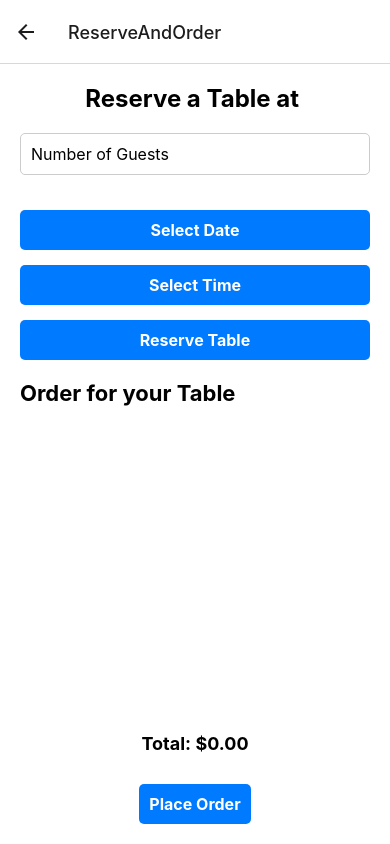
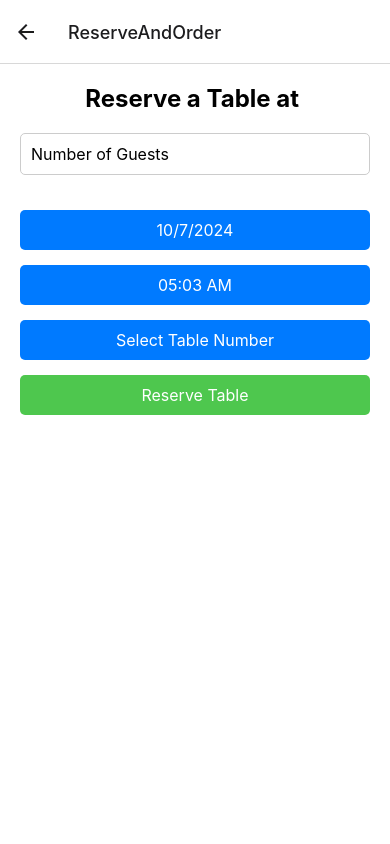
Before and after one commit to muraddevs/RestaurantReservation, a React Native app: screen /ReserveAndOrder in a window 390 px wide. Built offline with nearby package versions, Linux system fonts and the light colour scheme.

Commit message:
fixed issues added new features

```diff
--- a/components/ReserveAndOrder.jsx
+++ b/components/ReserveAndOrder.jsx
@@ -1,5 +1,5 @@
-import React, { useState, useEffect } from 'react';
-import { View, Text, TextInput, TouchableOpacity, StyleSheet, Alert, ScrollView } from 'react-native';
+import React, { useState } from 'react';
+import { View, Text, TextInput, TouchableOpacity, StyleSheet, Alert, ScrollView, Modal, FlatList } from 'react-native';
 import DateTimePicker from '@react-native-community/datetimepicker';
 
 export default function ReserveAndOrder({ route, navigation }) {
@@ -11,6 +11,10 @@ export default function ReserveAndOrder({ route, navigation }) {
     const [showTimePicker, setShowTimePicker] = useState(false);
     const [items, setItems] = useState([]);
     const [selectedItems, setSelectedItems] = useState({});
+    const [tableNumber, setTableNumber] = useState(null);
+    const [reserved, setReserved] = useState(false);
+    const [availableTables] = useState([...Array(20).keys()].map((i) => i + 1)); // Array of table numbers
+    const [isModalVisible, setModalVisible] = useState(false);
 
     const handleGuestsChange = (text) => {
         setGuests(text);
@@ -21,21 +25,24 @@ export default function ReserveAndOrder({ route, navigation }) {
             Alert.alert("Invalid Input", "Please enter a valid number of guests.");
             return;
         }
+        if (!tableNumber) {
+            Alert.alert("Invalid Input", "Please select a table number.");
+            return;
+        }
 
         Alert.alert(
             "Reservation Confirmed",
-            `Table for ${guests} at ${restaurantName} on ${date.toLocaleDateString()} at ${time.toLocaleTimeString()}.`
+            `Table ${tableNumber} for ${guests} guests at ${restaurantName} on ${date.toLocaleDateString()} at ${time.toLocaleTimeString([], { hour: '2-digit', minute: '2-digit' })}.`
         );
 
-        // Reset the reservation fields and prepare for ordering
         setGuests('');
         setShowDatePicker(false);
         setShowTimePicker(false);
-        fetchMenu(); // Fetch menu after reservation
+        setReserved(true);
+        fetchMenu();
     };
 
     const fetchMenu = () => {
-        // Dummy menu items for the selected restaurant
         const dummyMenu = [
             { id: 1, name: 'Burger', price: 8.99 },
             { id: 2, name: 'Pizza', price: 12.99 },
@@ -43,51 +50,61 @@ export default function ReserveAndOrder({ route, navigation }) {
             { id: 4, name: 'Salad', price: 6.99 },
             { id: 5, name: 'Fries', price: 3.99 },
         ];
-        setItems(dummyMenu); // Set the menu items
+        setItems(dummyMenu);
+    };
+
+    const handleIncreaseQuantity = (item) => {
+        setSelectedItems((prev) => ({
+            ...prev,
+            [item.id]: {
+                ...prev[item.id],
+                quantity: (prev[item.id]?.quantity || 0) + 1,
+            },
+        }));
+    };
+
+    const handleDecreaseQuantity = (item) => {
+        setSelectedItems((prev) => {
+            const newQuantity = (prev[item.id]?.quantity || 1) - 1;
+            return {
+                ...prev,
+                [item.id]: {
+                    ...prev[item.id],
+                    quantity: newQuantity > 0 ? newQuantity : 0,
+                },
+            };
+        });
+    };
+
+    const calculateTotal = () => {
+        return items.reduce((total, item) => {
+            const quantity = selectedItems[item.id]?.quantity || 0;
+            return total + item.price * quantity;
+        }, 0).toFixed(2);
+    };
+
+    const handlePlaceOrder = () => {
+        Alert.alert("Order Placed", `Your order for table ${tableNumber} has been placed.`, [
+            {
+                text: "OK",
+                onPress: () => {
+                    setSelectedItems({});
+                    navigation.navigate('Home'); // Replace 'Home' with the actual name of your home screen
+                },
+            },
+        ]);
     };
 
 
-    const handleIncreaseQuantity = (item) => {
-        setSelectedItems((prevItems) => {
-            const newItems = { ...prevItems };
-            if (newItems[item.id]) {
-                newItems[item.id].quantity += 1; // Increment quantity
-            } else {
-                newItems[item.id] = { ...item, quantity: 1 }; // Initialize quantity if item doesn't exist
-            }
-            return newItems;
-        });
-    };
-
-    const handleDecreaseQuantity = (item) => {
-        setSelectedItems((prevItems) => {
-            const newItems = { ...prevItems };
-            if (newItems[item.id] && newItems[item.id].quantity > 1) {
-                newItems[item.id].quantity -= 1; // Decrement quantity if greater than 1
-            } else {
-                delete newItems[item.id]; // Remove item if quantity is 1
-            }
-            return newItems;
-        });
-    };
-
-
-    const calculateTotal = () => {
-        return Object.values(selectedItems).reduce((total, item) => total + item.price * item.quantity, 0).toFixed(2);
-    };
-
-    const handlePlaceOrder = () => {
-        if (Object.keys(selectedItems).length === 0) {
-            Alert.alert("No Items Selected", "Please select items to order.");
-            return;
-        }
-        Alert.alert('Order Confirmed', `Your order has been placed at ${restaurantName}! Total: $${calculateTotal()}`, [
-            { text: 'OK', onPress: () => navigation.navigate('Home') },
-        ]);
+    const handleCancelOrder = () => {
+        setSelectedItems({});
+        Alert.alert("Order Canceled", "Your order has been canceled.");
     };
 
     return (
         <View style={styles.container}>
+            {!reserved ? (
+                <>
                     <Text style={styles.title}>Reserve a Table at {restaurantName}</Text>
                     <TextInput
                         style={styles.input}
@@ -98,7 +115,9 @@ export default function ReserveAndOrder({ route, navigation }) {
                     />
 
                     <TouchableOpacity style={styles.buttonStyle} onPress={() => setShowDatePicker(true)}>
-                <Text style={styles.buttonText}>Select Date</Text>
+                        <Text style={styles.buttonText}>
+                            {date ? date.toLocaleDateString() : 'Select Date'}
+                        </Text>
                     </TouchableOpacity>
 
                     {showDatePicker && (
@@ -116,7 +135,9 @@ export default function ReserveAndOrder({ route, navigation }) {
                     )}
 
                     <TouchableOpacity style={styles.buttonStyle} onPress={() => setShowTimePicker(true)}>
-                <Text style={styles.buttonText}>Select Time</Text>
+                        <Text style={styles.buttonText}>
+                            {time ? time.toLocaleTimeString([], { hour: '2-digit', minute: '2-digit' }) : 'Select Time'}
+                        </Text>
                     </TouchableOpacity>
 
                     {showTimePicker && (
@@ -133,11 +154,44 @@ export default function ReserveAndOrder({ route, navigation }) {
                         />
                     )}
 
-            <TouchableOpacity style={styles.buttonStyle} onPress={handleSubmit}>
+                    <TouchableOpacity style={styles.buttonStyle} onPress={() => setModalVisible(true)}>
+                        <Text style={styles.buttonText}>{tableNumber ? `Table ${tableNumber}` : 'Select Table Number'}</Text>
+                    </TouchableOpacity>
+
+                    {/* Modal for selecting table */}
+                    <Modal visible={isModalVisible} animationType="slide" transparent={true}>
+                        <View style={styles.modalContainer}>
+                            <View style={styles.modalContent}>
+                                <Text style={styles.modalTitle}>Select a Table Number</Text>
+                                <FlatList
+                                    data={availableTables}
+                                    keyExtractor={(item) => item.toString()}
+                                    renderItem={({ item }) => (
+                                        <TouchableOpacity
+                                            style={styles.modalItem}
+                                            onPress={() => {
+                                                setTableNumber(item);
+                                                setModalVisible(false);
+                                            }}
+                                        >
+                                            <Text style={styles.modalItemText}>Table {item}</Text>
+                                        </TouchableOpacity>
+                                    )}
+                                />
+                                <TouchableOpacity style={styles.cancelButton} onPress={() => setModalVisible(false)}>
+                                    <Text style={styles.buttonText}>Cancel</Text>
+                                </TouchableOpacity>
+                            </View>
+                        </View>
+                    </Modal>
+
+                    <TouchableOpacity style={styles.reserveButton} onPress={handleSubmit}>
                         <Text style={styles.buttonText}>Reserve Table</Text>
                     </TouchableOpacity>
-
-            <Text style={styles.header}>Order for your Table</Text>
+                </>
+            ) : (
+                <>
+                    <Text style={styles.title}>Order food for table {tableNumber} at {restaurantName}:</Text>
                     <ScrollView>
                         {items.map((item) => (
                             <View key={item.id} style={styles.menuItem}>
@@ -160,7 +214,12 @@ export default function ReserveAndOrder({ route, navigation }) {
                         <TouchableOpacity style={styles.buttonStyle} onPress={handlePlaceOrder}>
                             <Text style={styles.buttonText}>Place Order</Text>
                         </TouchableOpacity>
+                        <TouchableOpacity style={[styles.buttonStyle, { backgroundColor: '#FF3B30' }]} onPress={handleCancelOrder}>
+                            <Text style={styles.buttonText}>Cancel</Text>
+                        </TouchableOpacity>
                     </View>
+                </>
+            )}
         </View>
     );
 }
@@ -193,22 +252,59 @@ const styles = StyleSheet.create({
         alignItems: 'center',
         justifyContent: 'center',
     },
+    reserveButton: {
+        marginTop: 15,
+        borderRadius: 5,
+        padding: 10,
+        backgroundColor: '#4ec74e',
+        alignItems: 'center',
+        justifyContent: 'center',
+    },
     buttonText: {
         color: '#fff',
         fontSize: 16,
+    },
+    modalContainer: {
+        flex: 1,
+        justifyContent: 'center',
+        alignItems: 'center',
+        backgroundColor: 'rgba(0, 0, 0, 0.5)',
+    },
+    modalContent: {
+        width: '80%',
+        backgroundColor: '#fff',
+        borderRadius: 10,
+        padding: 20,
+        alignItems: 'center',
+    },
+    modalTitle: {
+        fontSize: 20,
         fontWeight: 'bold',
+        marginBottom: 20,
     },
-    header: {
-        fontSize: 22,
-        fontWeight: 'bold',
+    modalItem: {
+        padding: 10,
+        borderBottomWidth: 1,
+        borderBottomColor: '#ccc',
+        width: '100%',
+    },
+    modalItemText: {
+        fontSize: 18,
+    },
+    cancelButton: {
         marginTop: 20,
-        marginBottom: 10,
+        padding: 10,
+        backgroundColor: '#FF3B30',
+        borderRadius: 5,
+        alignItems: 'center',
     },
     menuItem: {
-        padding: 15,
-        marginVertical: 5,
-        backgroundColor: '#f9f9f9',
-        borderRadius: 5,
+        flexDirection: 'row',
+        justifyContent: 'space-between',
+        alignItems: 'center',
+        padding: 10,
+        borderBottomWidth: 1,
+        borderBottomColor: '#ccc',
     },
     menuItemText: {
         fontSize: 18,
@@ -216,33 +312,32 @@ const styles = StyleSheet.create({
     quantityControl: {
         flexDirection: 'row',
         alignItems: 'center',
-        marginTop: 10,
     },
     quantityButton: {
+        backgroundColor: '#007AFF',
+        borderRadius: 5,
+        padding: 5,
         width: 30,
         height: 30,
-        backgroundColor: '#007AFF',
         alignItems: 'center',
         justifyContent: 'center',
-        borderRadius: 5,
-        marginHorizontal: 5,
     },
     quantityButtonText: {
         color: '#fff',
-        fontSize: 20,
+        fontSize: 25,
+        marginTop: -8,
     },
     quantityText: {
+        marginHorizontal: 10,
         fontSize: 18,
-        width: 30,
-        textAlign: 'center',
     },
     footer: {
         marginTop: 20,
         alignItems: 'center',
     },
     totalText: {
-        fontSize: 18,
+        fontSize: 20,
         fontWeight: 'bold',
-        marginBottom: 15,
+        marginBottom: 10,
     },
 });
```
Lines whose indentation alone changed are shown as unchanged.
